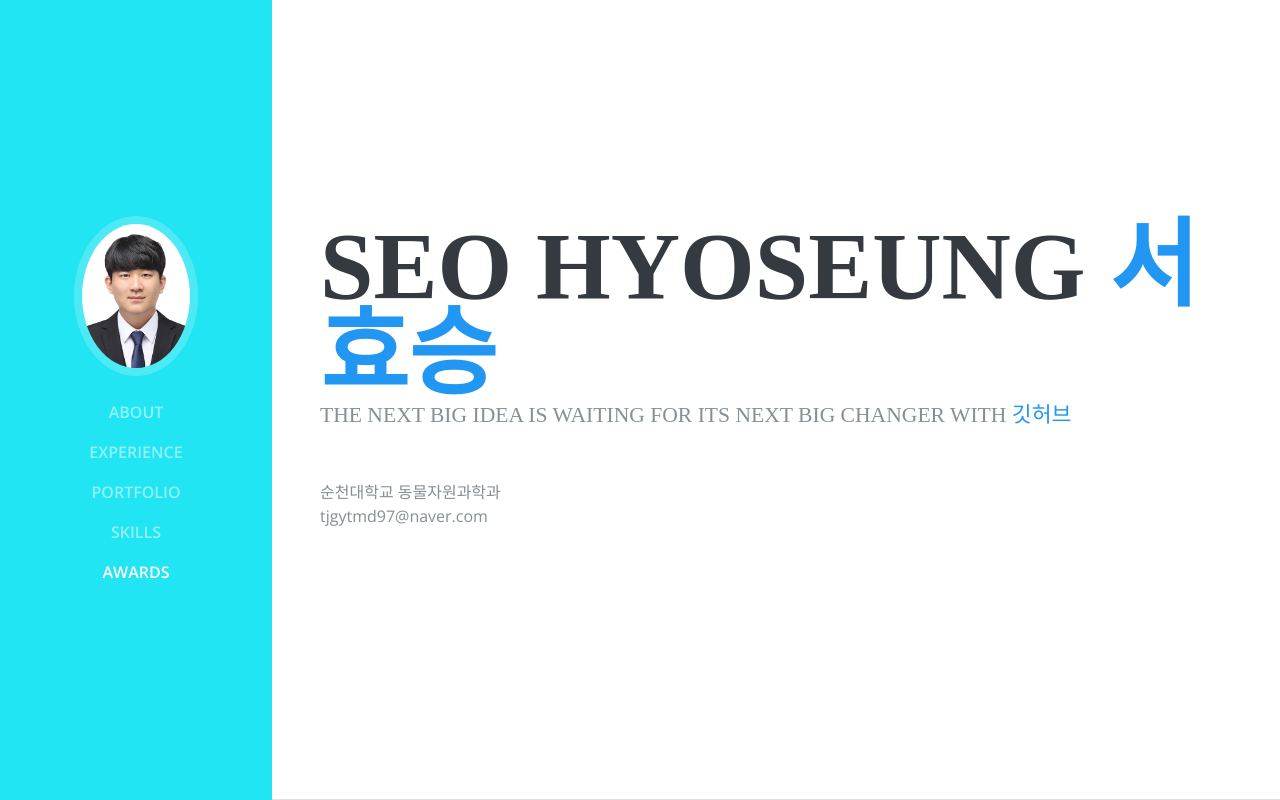
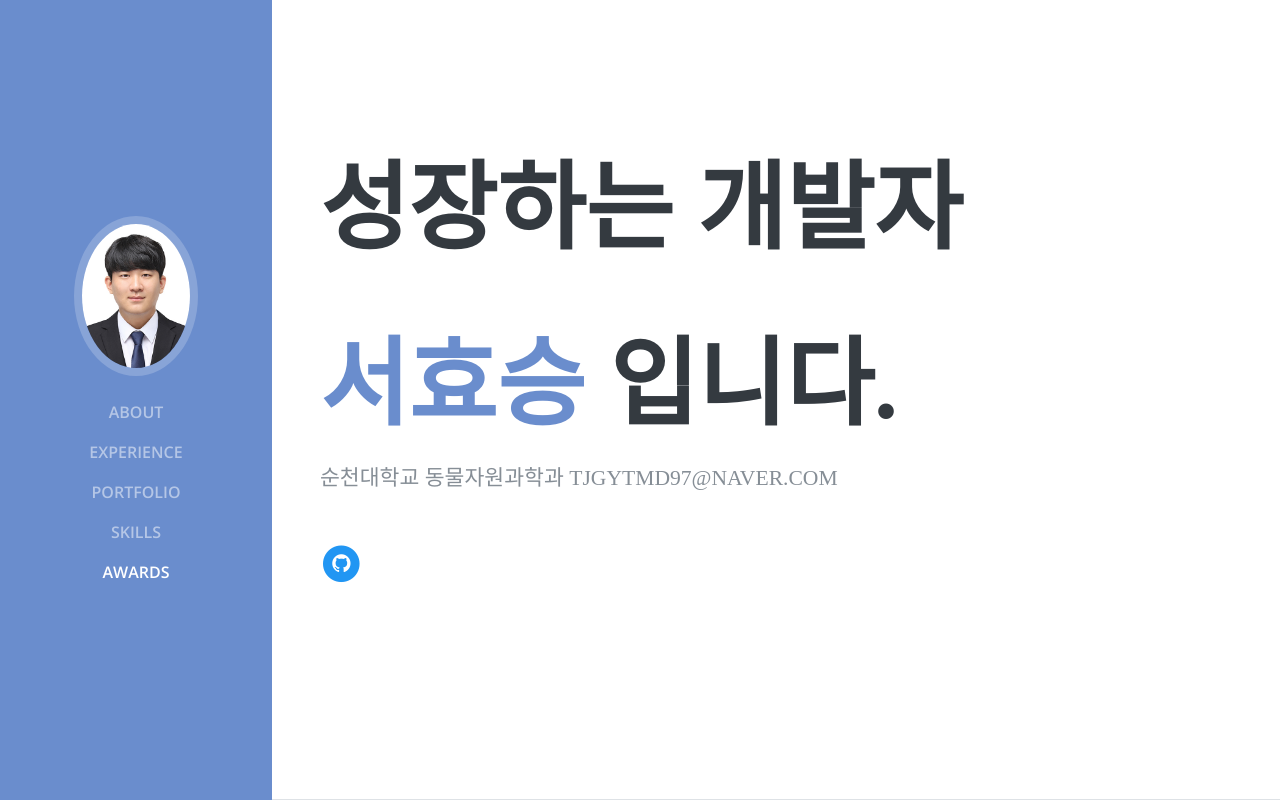
Before and after one commit to tjgytmd97/tjgytmd97.github.io, a plain HTML site: page index.html in a window 1280 px wide. Shown: the top 800 px of the page. Drawn offline with nearby package versions, Linux system fonts and the light colour scheme; a web font is replaced by a local one.

Commit message:
1220업그레이드으으으으

```diff
--- a/css/style.css
+++ b/css/style.css
@@ -200,11 +200,11 @@ a:active {
   }
 
   .bg-primary {
-      background-color: #21e5f3 !important;
+      background-color: #6a8dcd !important;
   }
 
   .text-primary {
-      color: #2196f3 !important;
+      color: #6a8dcd !important;
   }
 
 /*==================================================
--- a/index.html
+++ b/index.html
@@ -71,17 +71,27 @@ License URL: https://creativecommons.org/licenses/by/4.0/
       <section class="resume-section p-3 p-lg-5 d-flex d-column" id="about">
           <div class="my-auto" >
               <!-- <img src="img/logo-s.png" class="img-fluid mb-3" alt=""> -->
-              <h1 class="mb-0">Seo Hyoseung
+              <h1 class="mb-0">성장하는 개발자</h1>
+
+              <h1 class="mb-0">
+                <br>
                 <span class="text-primary">서효승</span>
+                <span>입니다.</span>
               </h1>
-              <div class="subheading mb-5">THE NEXT BIG IDEA IS WAITING FOR ITS NEXT BIG CHANGER WITH
-                  <a href="https://github.com/tjgytmd97">깃허브</a>
+              <div class="subheading mb-5">
+                <br>
+                <span>순천대학교 동물자원과학과</span>
+                <span>tjgytmd97@naver.com</span>
               </div>
-              <p class="mb-5" style="max-width: 500px;" >순천대학교 동물자원과학과
-              <br>
-                tjgytmd97@naver.com
+              <p class="mb-5" style="max-width: 500px;" >
+                <a href="https://github.com/tjgytmd97">
+                  <span class="fa-stack fa-lg">
+                    <i class="fa fa-circle fa-stack-2x"></i>
+                    <i class="fa fa-github fa-stack-1x fa-inverse"></i>
+                  </span>
+                </a>
             </p>
-              <!-- <ul class="list-inline list-social-icons mb-0">
+               <!-- <ul class="list-inline list-social-icons mb-0">
                   <li class="list-inline-item">
                       <a href="#">
                   <span class="fa-stack fa-lg">
@@ -114,7 +124,7 @@ License URL: https://creativecommons.org/licenses/by/4.0/
                   </span>
                 </a>
                   </li>
-              </ul> -->
+              </ul>  -->
           </div>
       </section>
 
@@ -299,6 +309,7 @@ License URL: https://creativecommons.org/licenses/by/4.0/
               <div class="col-md-4 col-sm-6">
                   <div class="skill-item">
                       <h2>Language</h2>
+                      <br>
                       <p>HTML5</p>
                       <p>JAVA</p>
                       <P>Python</P>
@@ -308,6 +319,7 @@ License URL: https://creativecommons.org/licenses/by/4.0/
               <div class="col-md-4 col-sm-6">
                   <div class="skill-item">
                       <h2>Front-End</h2>
+                      <br>
                       <p>HTML</p>
                       <p>CSS3</p>
                       <p>JavaScript</p>
@@ -317,6 +329,7 @@ License URL: https://creativecommons.org/licenses/by/4.0/
               <div class="col-md-4 col-sm-6">
                   <div class="skill-item">
                       <h2>Back-End</h2>
+                      <br>
                       <p>Spring</p>
                       <p>JSP/SERVLET</p>
                       <p>JSTL</p>
@@ -330,6 +343,7 @@ License URL: https://creativecommons.org/licenses/by/4.0/
              <div class="col-md-4 col-sm-6">
                  <div class="skill-item">
                      <h2>DataBase</h2>
+                     <br>
                      <p>MySQL</p>
                      <p>Oracle</p>
                      <p>Mybatis</p>
@@ -337,20 +351,23 @@ License URL: https://creativecommons.org/licenses/by/4.0/
              </div>
              <div class="col-md-4 col-sm-6">
                  <div class="skill-item">
-                     <h2></h2>
-                     <p></p>
+                     <h2>Tool</h2>
+                     <br>
+                     <p>Eclipse</p>
+                     <p>Visual Studio Code</p>
+                     <p>Git/Github</p>
                  </div>
              </div>
              <div class="col-md-4 col-sm-6">
-                 <div class="skill-item">
-                     <h2>Tool</h2>
-                     <p>Eclipse</p>
-                     <p>Visual Studio Code</p>
-                     <p>Git</p>
-                     <p>Github</p>
-
-                 </div>
-             </div>
+              <div class="skill-item">
+                  <h2>Certific</h2>
+                  <br>
+                  <p>운전면허 1종 보통</p>
+                  <p>SQL 개발자</p>
+                  <p>축산기사</p>
+                  <p></p>
+              </div>
+          </div>
          </div>
         </div>
       </section>
```
